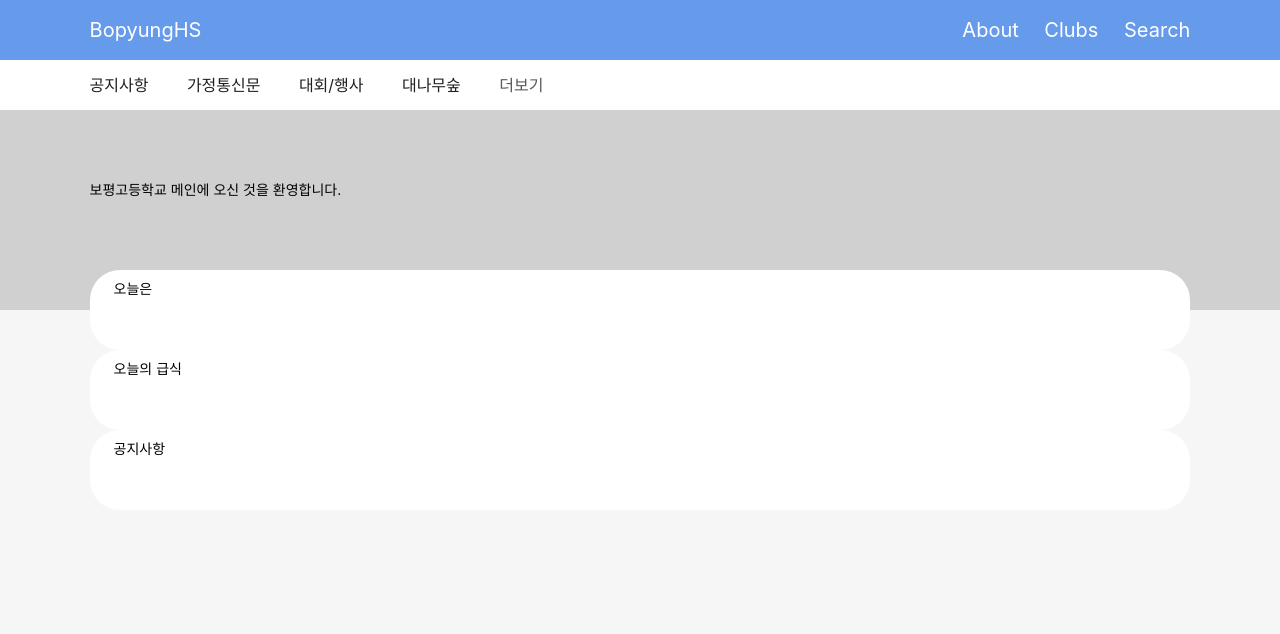
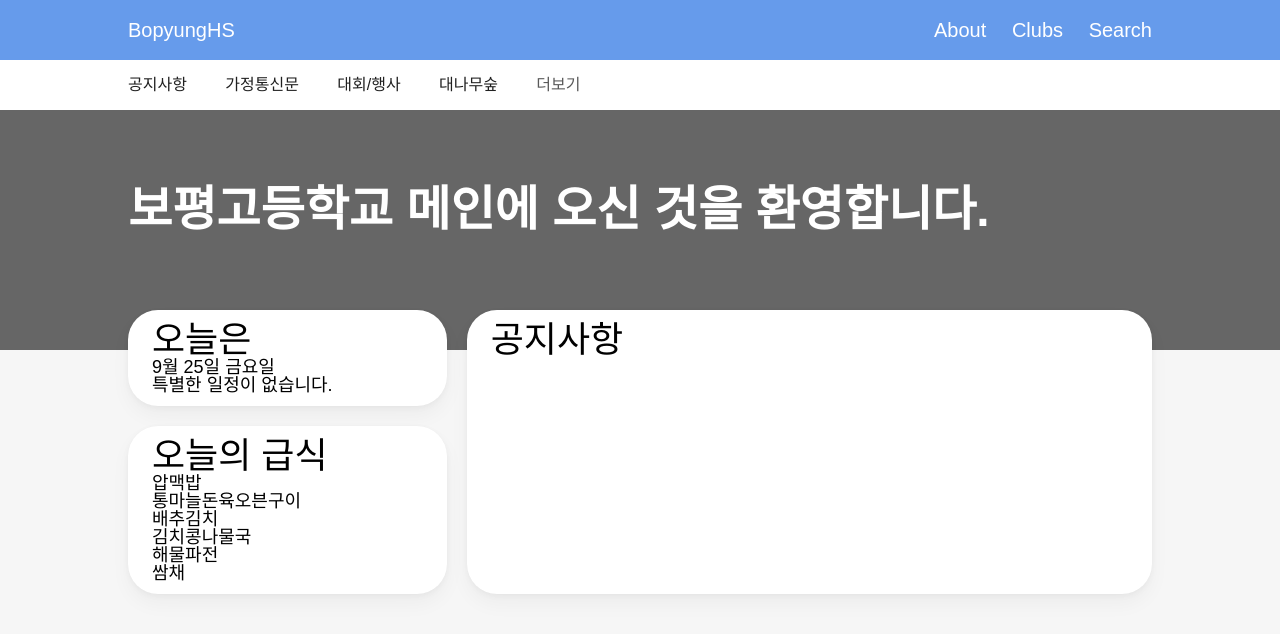
Before and after one commit to boltlessengineer/bphs_web, a React (Create React App) app: page /#/ in a window 1280 px wide. Shown: the top 634 px of the page. Built offline with nearby package versions, Linux system fonts and the light colour scheme; a web font is replaced by a local one.

Commit message:
[UPDATE] 홈 화면 기본 레이아웃

```diff
--- a/src/Components/GlobalStyles.js
+++ b/src/Components/GlobalStyles.js
@@ -11,8 +11,9 @@ const globalStyles = createGlobalStyle`
         box-sizing: border-box;
     }
     body {
-        font-family:--apple-system, BlinkMacSystemFont, 'Segoe UI', Roboto, Oxygen, Ubuntu, Cantarell, 'Open Sans', 'Helvetica Neue', sans-serif;
-        font-size: 14px;
+        /* font-family:--apple-system, BlinkMacSystemFont, 'Segoe UI', Roboto, Oxygen, Ubuntu, Cantarell, 'Open Sans', 'Helvetica Neue', sans-serif; */
+        font-family: NotoSansKR, sans-serif;
+        font-size: 18px;
         background-color: #F6F6F6;
     }
 `;
--- a/src/Components/Header.js
+++ b/src/Components/Header.js
@@ -4,7 +4,7 @@ import styled from "styled-components";
 
 const Header = styled.header`
   height: 60px;
-  padding: 0 7vw;
+  padding: 0 10vw;
   display: flex;
   align-items: center;
   justify-content: center;
--- a/src/Components/SubHeader.js
+++ b/src/Components/SubHeader.js
@@ -4,7 +4,7 @@ import styled from "styled-components";
 
 const Header = styled.header`
   height: 50px;
-  padding: 0 7vw;
+  padding: 0 10vw;
   display: flex;
   align-items: center;
   justify-content: center;
--- a/src/Routes/Home.js
+++ b/src/Routes/Home.js
@@ -4,50 +4,96 @@ import styled from "styled-components";
 const BgImg = styled.div`
   position: absolute;
   background-image: url("");
-  background-color: #d0d0d0;
+  background-color: #666666;
   width: 100vw;
-  height: 25vh;
+  height: 30vh;
   z-index: -2;
 `;
 
 const Greeting = styled.div`
   position: absolute;
-  padding: 0 7vw;
-  height: 20vh;
+  padding: 0 10vw;
+  height: 25vh;
   display: flex;
   align-items: center;
   justify-content: center;
-  z-index: -1;
+  color: white;
 `;
 
 const Main = styled.main`
-  padding: 20vh 7vw 0 7vw;
+  position: relative;
+  top: 25vh;
+  padding: 0 10vw;
+  display: flex;
+  gap: 20px;
+  grid-template-columns: 1fr 1fr;
+`;
+
+const List = styled.div`
+  flex: 1;
+  display: flex;
+  flex-direction: column;
+  gap: 20px;
 `;
 
 const Section = styled.section`
   display: block;
   background-color: #ffffff;
   border-radius: 30px;
-  min-height: 80px;
   padding: 12px 24px;
+  box-shadow: 0px 10px 20px rgba(0, 0, 0, 0.04), 0px 2px 6px rgba(0, 0, 0, 0.04),
+    0px 0px 1px rgba(0, 0, 0, 0.04);
+`;
+
+const CalendarSection = styled(Section)`
+  flex: 1;
+`;
+
+const MealSection = styled(Section)`
+  flex: 1;
+`;
+
+const PostSection = styled(Section)`
+  flex: 2;
+`;
+
+const H1 = styled.h1`
+  font-weight: bold;
+  font-size: 48px;
+`;
+
+const H2 = styled.h2`
+  font-size: 36px;
 `;
 
 export default () => (
   <div>
     <BgImg />
     <Greeting>
-      <h1>보평고등학교 메인에 오신 것을 환영합니다.</h1>
+      <H1>보평고등학교 메인에 오신 것을 환영합니다.</H1>
     </Greeting>
     <Main>
-      <Section>
-        <h1>오늘은</h1>
-      </Section>
-      <Section>
-        <h1>오늘의 급식</h1>
-      </Section>
-      <Section>
-        <h1>공지사항</h1>
-      </Section>
+      <List>
+        <CalendarSection>
+          <H2>오늘은</H2>
+          <p>9월 25일 금요일</p>
+          <p>특별한 일정이 없습니다.</p>
+        </CalendarSection>
+        <MealSection>
+          <H2>오늘의 급식</H2>
+          <ul>
+            <li>압맥밥</li>
+            <li>통마늘돈육오븐구이</li>
+            <li>배추김치</li>
+            <li>김치콩나물국</li>
+            <li>해물파전</li>
+            <li>쌈채</li>
+          </ul>
+        </MealSection>
+      </List>
+      <PostSection>
+        <H2>공지사항</H2>
+      </PostSection>
     </Main>
   </div>
 );
```
